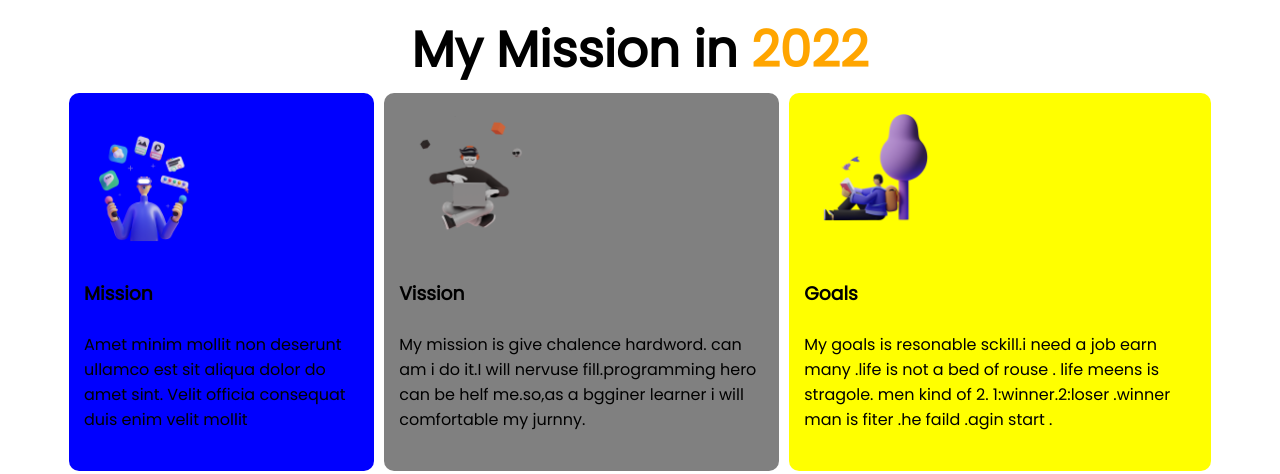
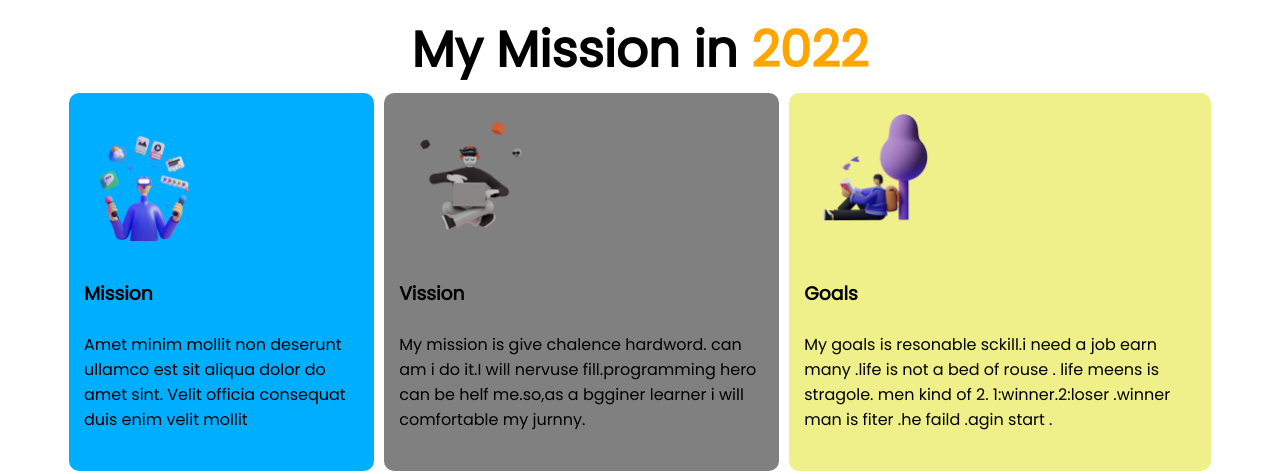
Before and after one commit to jasim-uddim/personal-protfolio-website, a plain HTML site: page index.html in a window 1280 px wide. Shown: the part 487-961 px from the top of the page. Drawn offline with Linux system fonts and the light colour scheme.

Commit message:
add color

```diff
--- a/style.css
+++ b/style.css
@@ -72,13 +72,13 @@ a {
 }
 
 #mission {
-  background-color: blue;
+  background-color: rgb(0, 174, 255);
 }
 #vision {
   background-color: gray;
 }
 #gole {
-  background-color: yellow;
+  background-color: rgb(240, 240, 138);
 }
 
 footer {
```
